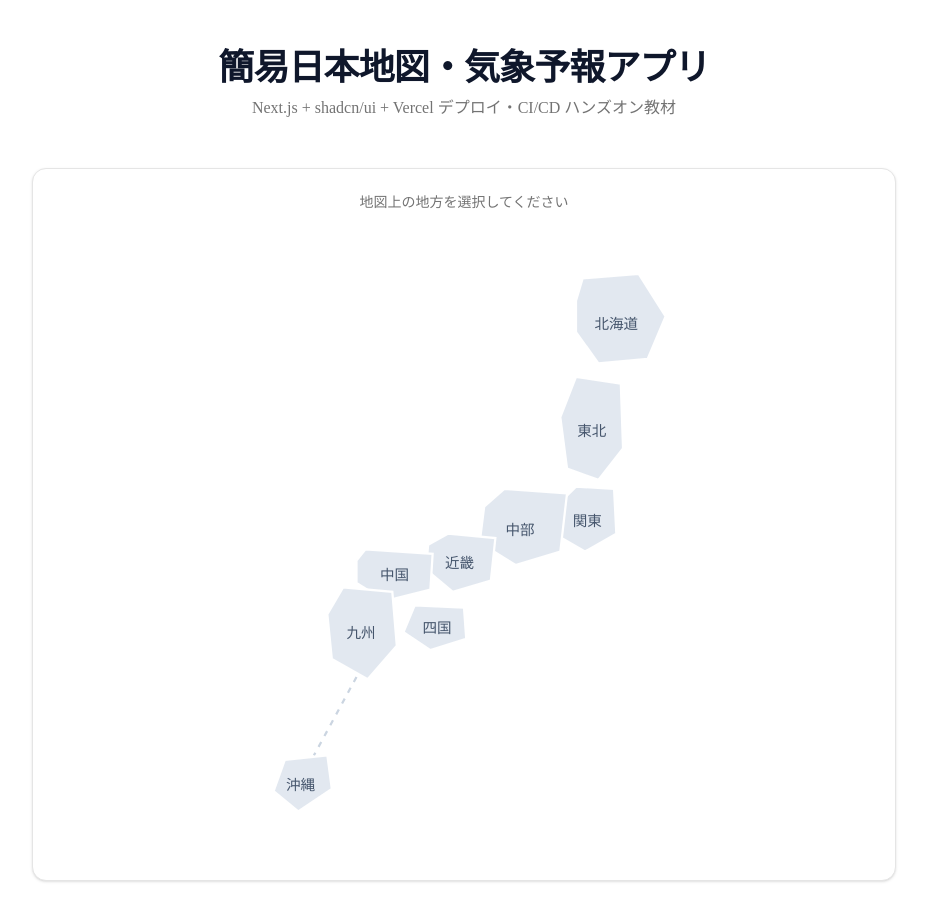
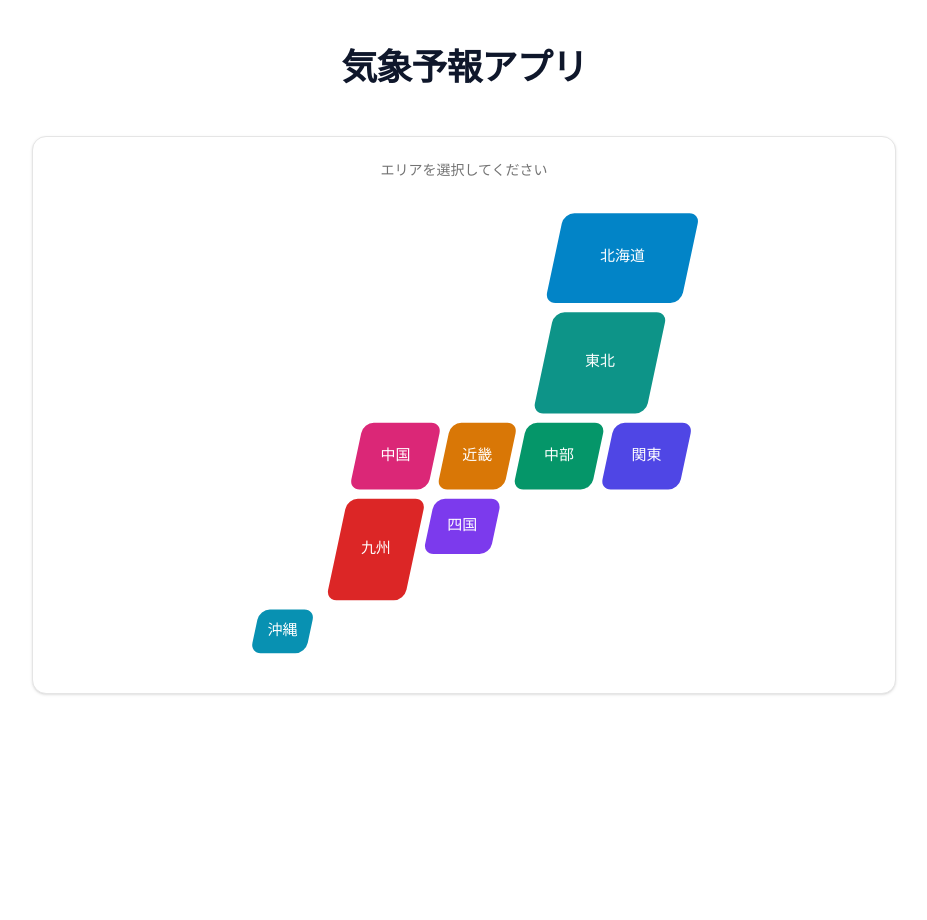
Before and after one commit to YoshiokaY/hands-on2026, a Next.js app: page / in a window 1280 px wide. Shown: the top 920 px of the page, without its empty margins (176-1103 px from the left). After the commit the page ends 800 px from the top, so only its background shows below. Built offline with nearby package versions, Linux system fonts and the light colour scheme.

Commit message:
[update]地図画面

```diff
--- a/src/app/page.tsx
+++ b/src/app/page.tsx
@@ -9,6 +9,7 @@ import {
   DialogTitle,
 } from "@/components/ui/dialog";
 import type { JmaForecastResponse } from "@/types";
+import { getWeatherIcon } from "@/lib/weather";
 
 /** ハンズオン用の固定トークン（Route Handler 側の API_SECRET_TOKEN と一致させる） */
 const API_SECRET_TOKEN = "HANDSON_SECRET_TOKEN_2026";
@@ -64,11 +65,8 @@ export default function Home() {
       {/* 編集体験用: ここのテキストや色を参加者に書き換えてもらう */}
       <header className="mb-12 text-center">
         <h1 className="mb-2 text-3xl font-extrabold tracking-tight text-slate-900 lg:text-4xl">
-          簡易日本地図・気象予報アプリ
+          気象予報アプリ
         </h1>
-        <p className="text-muted-foreground">
-          Next.js + shadcn/ui + Vercel デプロイ・CI/CD ハンズオン教材
-        </p>
       </header>
 
       <JapanMap onSelectRegion={handleSelectRegion} />
@@ -94,30 +92,36 @@ export default function Home() {
 
             {!loading && !error && forecast && area && (
               <div className="space-y-4 text-sm text-slate-700">
-                <p className="rounded bg-slate-100 p-2 text-center font-semibold">
-                  報告日時:{" "}
-                  {new Date(forecast.reportDatetime).toLocaleString("ja-JP")}
-                </p>
-
-                <dl className="space-y-2">
-                  {timeSeries?.timeDefines.slice(0, 3).map((date, i) => (
-                    <div
+                <ul className="space-y-2">
+                  {timeSeries?.timeDefines.slice(0, 3).map((date, i) => {
+                    const { Icon, colorClass, label } = getWeatherIcon(
+                      Number(area.weatherCodes?.[i]),
+                    );
+                    return (
+                      <li
                         key={date}
-                      className="rounded-lg border bg-slate-50 p-3"
+                        className="flex items-center gap-3 rounded-lg border bg-slate-50 p-3"
                       >
-                      <dt className="text-primary mb-1 font-bold">
+                        <Icon
+                          className={`size-9 shrink-0 ${colorClass}`}
+                          aria-label={label}
+                        />
+                        <div className="min-w-0">
+                          <p className="text-primary font-bold">
                             {new Date(date).toLocaleDateString("ja-JP", {
                               month: "long",
                               day: "numeric",
                               weekday: "short",
                             })}
-                      </dt>
-                      <dd className="whitespace-pre-wrap">
+                          </p>
+                          <p className="whitespace-pre-wrap">
                             {area.weathers?.[i] ?? "データがありません"}
-                      </dd>
+                          </p>
                         </div>
-                  ))}
-                </dl>
+                      </li>
+                    );
+                  })}
+                </ul>
               </div>
             )}
           </div>
--- a/src/components/japan-map.tsx
+++ b/src/components/japan-map.tsx
@@ -1,113 +1,38 @@
-"use client";
-
 interface JapanMapProps {
   onSelectRegion: (code: string, name: string) => void;
 }
 
 /**
- * 簡易マップを構成する9つの地方区分（ハンズオン用ピックアップ）。
- * code は各地方の代表都道府県の気象庁エリアコード、
- * path / lx / ly はSVGマップ（viewBox 0 0 400 560）上の図形と
- * ラベル中心座標を表す。
+ * 簡易マップを構成する9つの地方区分
+ * skewX(-12) による横ズレ（変形による飛び出し）を数学的に逆算し、
+ * 傾けた状態でもパーツ同士が重ならず、12pxの隙間が均一に空くように再設計しました。
  */
 const REGIONS = [
-  {
-    code: "016000",
-    label: "北海道",
-    name: "北海道（札幌）",
-    path: "M306 44 L356 40 L380 78 L364 116 L320 120 L300 92 L300 64 Z",
-    lx: 336,
-    ly: 86,
-  },
-  {
-    code: "040000",
-    label: "東北",
-    name: "東北（宮城県）",
-    path: "M300 132 L340 138 L342 196 L320 224 L292 214 L286 168 Z",
-    lx: 314,
-    ly: 182,
-  },
-  {
-    code: "130000",
-    label: "関東",
-    name: "関東（東京都）",
-    path: "M300 230 L334 232 L336 272 L308 288 L284 274 L286 244 Z",
-    lx: 310,
-    ly: 262,
-  },
-  {
-    code: "230000",
-    label: "中部",
-    name: "中部（愛知県）",
-    path: "M236 232 L292 236 L286 288 L246 300 L214 280 L218 248 Z",
-    lx: 250,
-    ly: 270,
-  },
-  {
-    code: "270000",
-    label: "近畿",
-    name: "近畿（大阪府）",
-    path: "M186 272 L228 276 L224 314 L190 324 L166 304 L168 282 Z",
-    lx: 196,
-    ly: 300,
-  },
-  {
-    code: "340000",
-    label: "中国",
-    name: "中国（広島県）",
-    path: "M112 286 L172 290 L170 322 L130 332 L104 316 L104 296 Z",
-    lx: 138,
-    ly: 310,
-  },
-  {
-    code: "380000",
-    label: "四国",
-    name: "四国（愛媛県）",
-    path: "M156 336 L200 338 L202 366 L170 376 L146 360 Z",
-    lx: 176,
-    ly: 358,
-  },
-  {
-    code: "400000",
-    label: "九州",
-    name: "九州（福岡県）",
-    path: "M92 320 L136 324 L140 372 L114 402 L82 384 L78 344 Z",
-    lx: 108,
-    ly: 362,
-  },
-  {
-    code: "471000",
-    label: "沖縄",
-    name: "沖縄県（那覇）",
-    path: "M40 474 L78 470 L82 500 L52 520 L30 502 Z",
-    lx: 54,
-    ly: 498,
-  },
+  { code: "016000", label: "北海道", name: "北海道（札幌）", cx: 775, cy: 106, w: 240, h: 160, color: "#0284c7" },
+  { code: "040000", label: "東北", name: "東北（宮城県）", cx: 736, cy: 288, w: 200, h: 180, color: "#0d9488" },
+  { code: "130000", label: "関東", name: "関東（東京都）", cx: 817, cy: 450, w: 140, h: 120, color: "#4f46e5" },
+  { code: "230000", label: "中部", name: "中部（愛知県）", cx: 665, cy: 450, w: 140, h: 120, color: "#059669" },
+  { code: "270000", label: "近畿", name: "近畿（大阪府）", cx: 523, cy: 450, w: 120, h: 120, color: "#d97706" },
+  { code: "340000", label: "中国", name: "中国（広島県）", cx: 381, cy: 450, w: 140, h: 120, color: "#db2777" },
+  { code: "380000", label: "四国", name: "四国（愛媛県）", cx: 497, cy: 572, w: 120, h: 100, color: "#7c3aed" },
+  { code: "400000", label: "九州", name: "九州（福岡県）", cx: 347, cy: 612, w: 140, h: 180, color: "#dc2626" },
+  { code: "471000", label: "沖縄", name: "沖縄県（那覇）", cx: 185, cy: 754, w: 100, h: 80, color: "#0891b2" },
 ] as const;
 
 export function JapanMap({ onSelectRegion }: JapanMapProps) {
   return (
     <div className="flex flex-col items-center gap-4 rounded-xl border bg-white p-6 shadow-sm">
       <p className="text-muted-foreground text-sm">
-        地図上の地方を選択してください
+        エリアを選択してください
       </p>
 
-      <div className="mx-auto w-full max-w-md">
+      <div className="mx-auto w-full max-w-xl">
         <svg
-          viewBox="0 0 400 560"
+          viewBox="0 0 1000 820"
           className="h-auto w-full"
           role="group"
           aria-label="日本地図（地方区分）"
         >
-          {/* 九州から沖縄への距離を示す破線 */}
-          <path
-            d="M104 400 L66 470"
-            fill="none"
-            stroke="#cbd5e1"
-            strokeWidth="2"
-            strokeDasharray="5 6"
-          />
-
           {REGIONS.map((region) => {
             const handleSelect = () => onSelectRegion(region.code, region.name);
             return (
@@ -125,17 +50,26 @@ export function JapanMap({ onSelectRegion }: JapanMapProps) {
                 }}
                 className="group cursor-pointer outline-none"
               >
-                <path
-                  d={region.path}
-                  className="fill-slate-200 stroke-white transition-colors group-hover:fill-primary group-focus-visible:fill-primary group-focus-visible:stroke-slate-900"
-                  strokeWidth={2}
-                />
+                {/* 角丸矩形を skewX で傾けて「平行四辺形パーツ」にする */}
+                <g transform={`translate(${region.cx} ${region.cy}) skewX(-12)`}>
+                  <rect
+                    x={-region.w / 2}
+                    y={-region.h / 2}
+                    width={region.w}
+                    height={region.h}
+                    rx={20}
+                    fill={region.color}
+                    strokeWidth={4}
+                    className="stroke-white transition-opacity group-hover:opacity-80 group-focus-visible:stroke-slate-900"
+                  />
+                </g>
                 <text
-                  x={region.lx}
-                  y={region.ly}
+                  x={region.cx}
+                  y={region.cy}
                   textAnchor="middle"
                   dominantBaseline="middle"
-                  className="pointer-events-none fill-slate-600 text-[13px] font-medium group-hover:fill-white group-focus-visible:fill-white"
+                  fontSize={26}
+                  className="pointer-events-none fill-white font-medium"
                 >
                   {region.label}
                 </text>
--- /dev/null
+++ b/src/lib/weather.ts
@@ -0,0 +1,36 @@
+import {
+  Cloud,
+  CloudRain,
+  Snowflake,
+  Sun,
+  type LucideIcon,
+} from "lucide-react";
+
+/**
+ * 気象庁の天気コード（3桁）を晴れ／曇り／雨／雪の4分類アイコンに対応づける。
+ * コードの百の位（1=晴れ, 2=曇り, 3=雨, 4=雪）で大別し、
+ * 各帯のうち雪に変わる例外コードのみ個別に雪へ振り分ける。
+ * @see https://www.jma.go.jp/bosai/forecast/
+ */
+const SNOW_CODES = new Set([160, 170, 181, 260, 270, 281, 340, 361, 371]);
+
+export interface WeatherIcon {
+  Icon: LucideIcon;
+  /** アイコンの色（Tailwind クラス） */
+  colorClass: string;
+  /** スクリーンリーダー向けの分類ラベル */
+  label: string;
+}
+
+export function getWeatherIcon(code: number): WeatherIcon {
+  if (SNOW_CODES.has(code) || (code >= 400 && code < 500)) {
+    return { Icon: Snowflake, colorClass: "text-sky-400", label: "雪" };
+  }
+  if (code >= 300) {
+    return { Icon: CloudRain, colorClass: "text-blue-500", label: "雨" };
+  }
+  if (code >= 200) {
+    return { Icon: Cloud, colorClass: "text-slate-400", label: "くもり" };
+  }
+  return { Icon: Sun, colorClass: "text-amber-500", label: "晴れ" };
+}
```
Also changed, not shown: 1 other file (tests, documents, lock files or other folders). Lines whose indentation alone changed are shown as unchanged.
